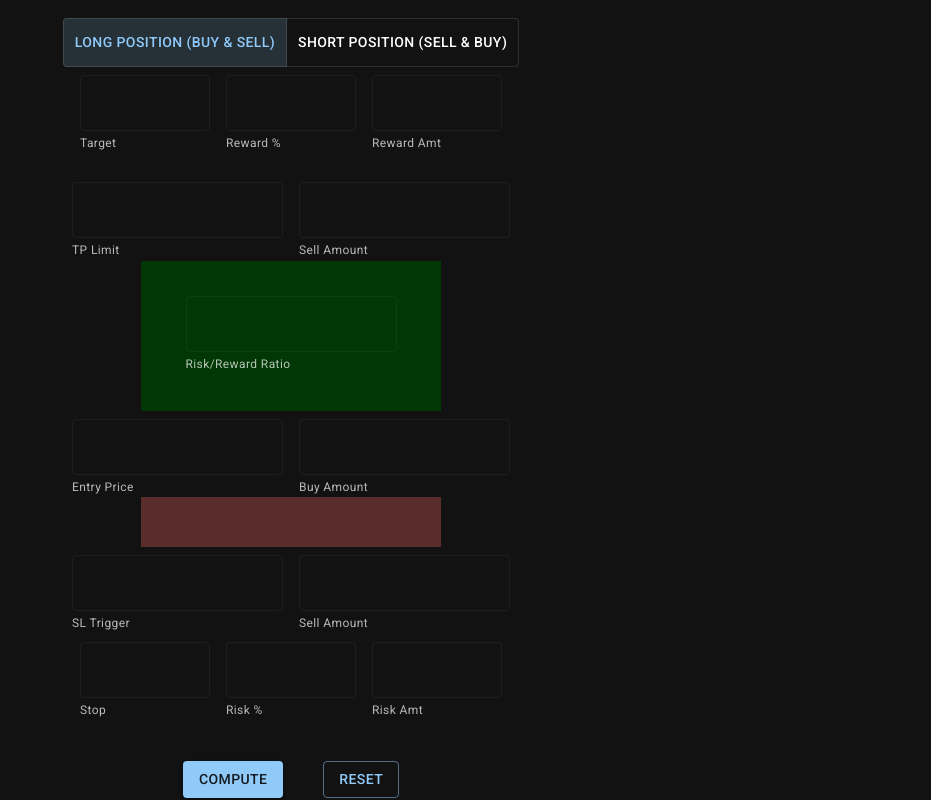
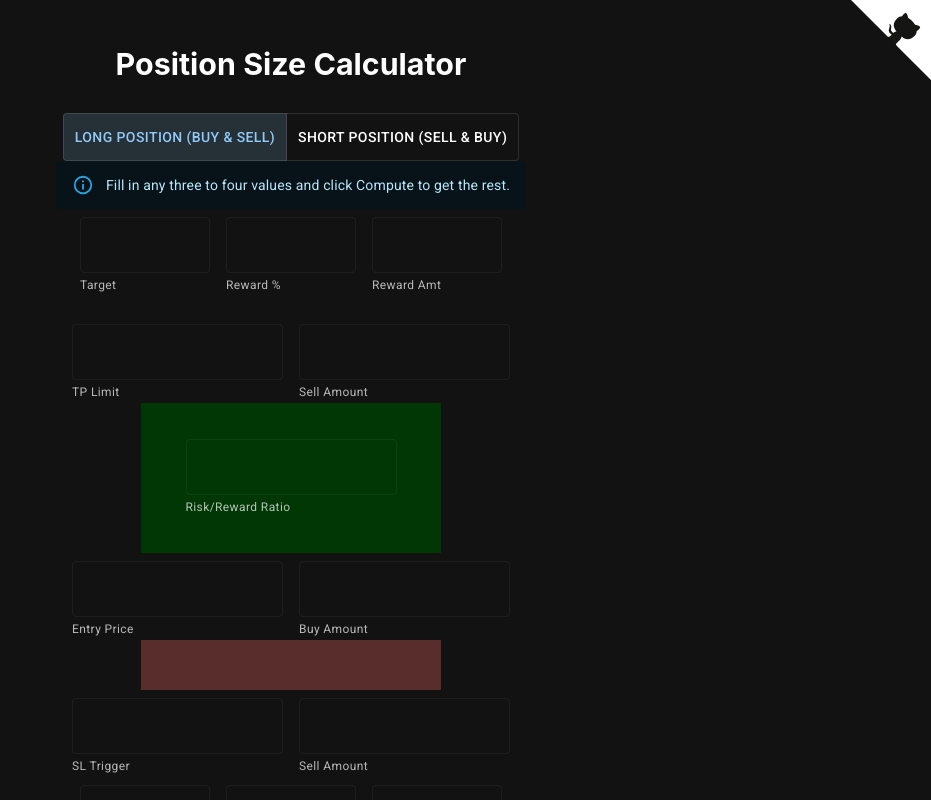
Before and after one commit to ADTC/simple-position-calc, a React (Create React App) app: page / in a window 1280 px wide. Shown: the top 800 px of the page, without its empty margins (349-1280 px from the left). Built offline with nearby package versions, Linux system fonts and the light colour scheme; a web font is replaced by a local one.

Commit message:
Add GitHub corner, page heading and info box

```diff
--- a/src/App.css
+++ b/src/App.css
@@ -14,9 +14,9 @@
 }
 
 .App-header {
-  padding-block: 0.5rem;
+  padding-block: 1rem;
   background-color: #121212;
-  min-height: 100vh;
+  min-height: calc(100vh - 2rem); /* 2 x padding-block */
   display: flex;
   flex-direction: column;
   align-items: center;
--- a/src/App.tsx
+++ b/src/App.tsx
@@ -6,9 +6,11 @@
 import "./App.css";
 import { useState } from "react";
 import { ThemeProvider, createTheme } from "@mui/material/styles";
+import Alert from "@mui/material/Alert";
 import ToggleButton from "@mui/material/ToggleButton";
 import ToggleButtonGroup from "@mui/material/ToggleButtonGroup";
 import PositionCalculator, { Position } from "positions/PositionCalculator";
+import GitHubCorner from "components/GitHubCorner";
 
 const darkTheme = createTheme({
   palette: {
@@ -28,8 +30,10 @@
 
   return (
     <div className="App">
+      <GitHubCorner />
       <header className="App-header">
         <ThemeProvider theme={darkTheme}>
+          <h3>Position Size Calculator</h3>
           <ToggleButtonGroup
             color="primary"
             value={position}
@@ -42,6 +46,9 @@
               Short Position (Sell & Buy)
             </ToggleButton>
           </ToggleButtonGroup>
+          <Alert severity="info">
+            Fill in any three to four values and click Compute to get the rest.
+          </Alert>
           <PositionCalculator type={position} />
         </ThemeProvider>
       </header>
--- /dev/null
+++ b/src/components/GitHubCorner/index.tsx
@@ -0,0 +1,35 @@
+import styles from "./styles.module.css";
+
+const title = "Discuss & Contribute on GitHub";
+
+export default function GitHubCorner() {
+  return (
+    <a
+      href="https://github.com/ADTC/simple-position-calc"
+      target="_blank"
+      rel="noreferrer"
+      className={styles.githubCorner}
+      aria-label={title}
+      title={title}
+    >
+      <svg
+        width="80"
+        height="80"
+        viewBox="0 0 250 250"
+        className={styles.svg}
+        aria-hidden="true"
+      >
+        <path d="M0,0 L115,115 L130,115 L142,142 L250,250 L250,0 Z" />
+        <path
+          d="M128.3,109.0 C113.8,99.7 119.0,89.6 119.0,89.6 C122.0,82.7 120.5,78.6 120.5,78.6 C119.2,72.0 123.4,76.3 123.4,76.3 C127.3,80.9 125.5,87.3 125.5,87.3 C122.9,97.6 130.6,101.9 134.4,103.2"
+          fill="currentColor"
+          className={styles.octocatArm}
+        />
+        <path
+          d="M115.0,115.0 C114.9,115.1 118.7,116.5 119.8,115.4 L133.7,101.6 C136.9,99.2 139.9,98.4 142.2,98.6 C133.8,88.0 127.5,74.4 143.8,58.0 C148.5,53.4 154.0,51.2 159.7,51.0 C160.3,49.4 163.2,43.6 171.4,40.1 C171.4,40.1 176.1,42.5 178.8,56.2 C183.1,58.6 187.2,61.8 190.9,65.4 C194.5,69.0 197.7,73.2 200.1,77.6 C213.8,80.2 216.3,84.9 216.3,84.9 C212.7,93.1 206.9,96.0 205.4,96.6 C205.1,102.4 203.0,107.8 198.3,112.5 C181.9,128.9 168.3,122.5 157.7,114.1 C157.9,116.9 156.7,120.9 152.7,124.9 L141.0,136.5 C139.8,137.7 141.6,141.9 141.8,141.8 Z"
+          fill="currentColor"
+        />
+      </svg>
+    </a>
+  );
+}
--- /dev/null
+++ b/src/components/GitHubCorner/styles.module.css
@@ -0,0 +1,40 @@
+.githubCorner:hover .octocatArm {
+  animation: octocatWave 560ms ease-in-out;
+}
+
+@keyframes octocatWave {
+  0%,
+  100% {
+    transform: rotate(0);
+  }
+  20%,
+  60% {
+    transform: rotate(-25deg);
+  }
+  40%,
+  80% {
+    transform: rotate(10deg);
+  }
+}
+@media (max-width: 500px) {
+  .githubCorner:hover .octocatArm {
+    animation: none;
+  }
+  .githubCorner .octocatArm {
+    animation: octocatWave 560ms ease-in-out;
+  }
+}
+
+.svg {
+  fill: #fff;
+  color: #151513;
+  position: fixed;
+  top: 0;
+  border: 0;
+  right: 0;
+  z-index: 999;
+}
+
+.octocatArm {
+  transform-origin: 130px 106px;
+}
```
